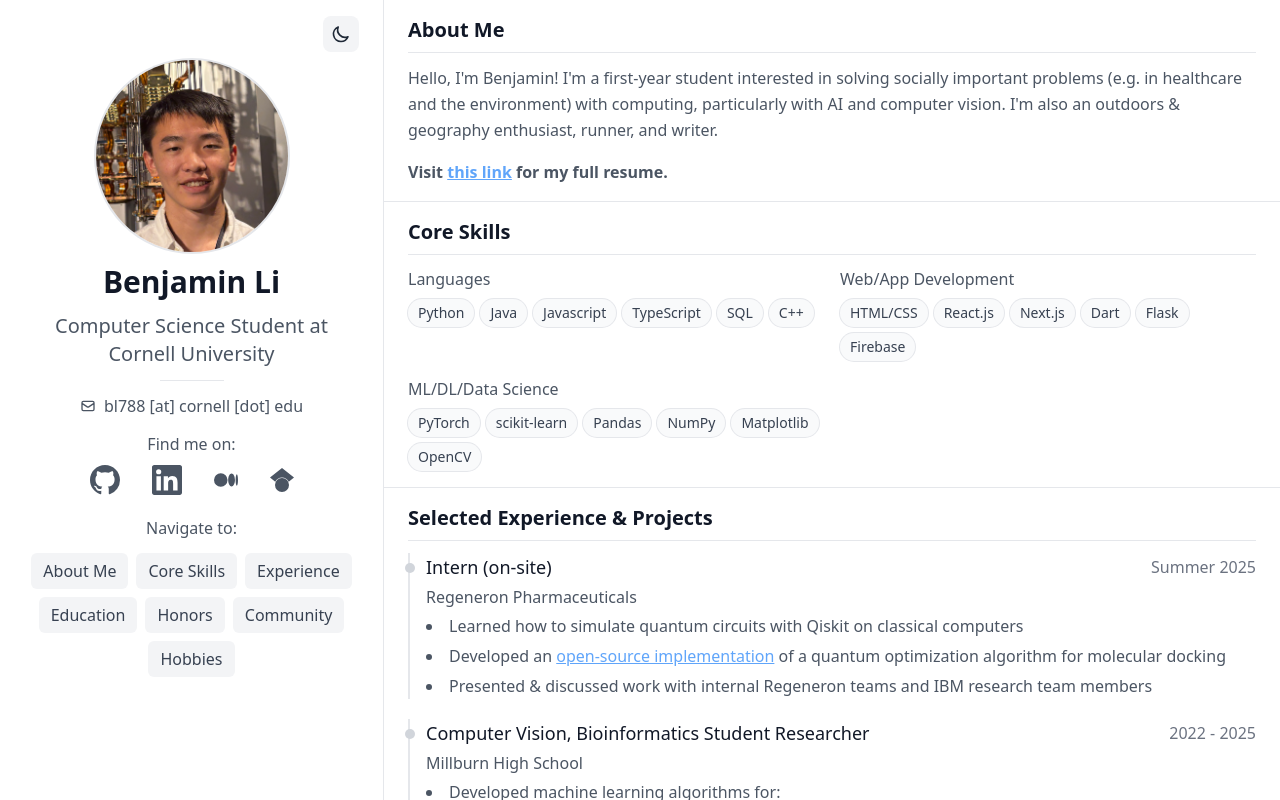
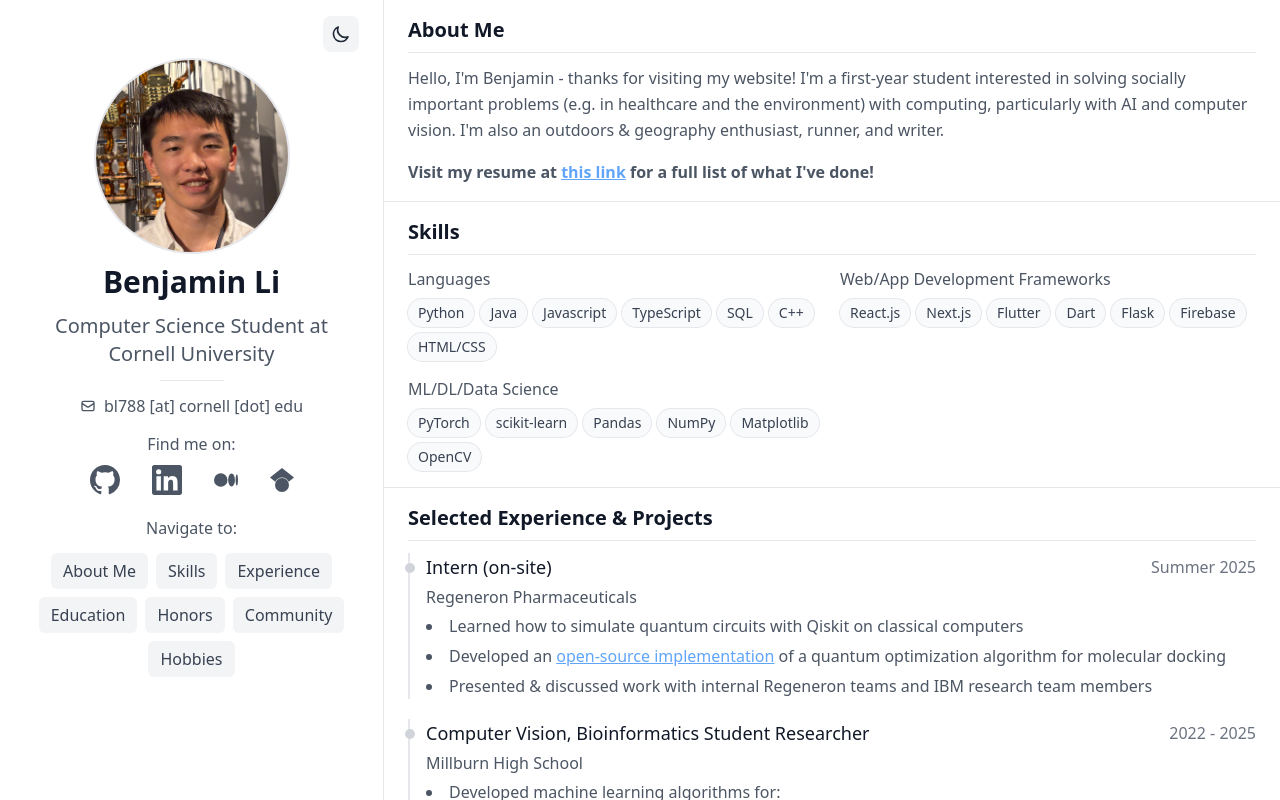
Before and after one commit to 25benjaminli/ben-website, a Next.js app: page / in a window 1280 px wide. Shown: the top 800 px of the page. Built offline with nearby package versions, Linux system fonts and the light colour scheme.

Commit message:
update to language

```diff
--- a/app/components/AboutSection.tsx
+++ b/app/components/AboutSection.tsx
@@ -3,16 +3,15 @@
 		<div className="defaultContainer">
 			<div className="space-y-4">
 				<p>
-					Hello, I'm Benjamin! I'm a first-year student interested in solving socially important problems (e.g. in healthcare and the environment) with computing, particularly with AI and computer vision.
+					Hello, I'm Benjamin - thanks for visiting my website! I'm a first-year student interested in solving socially important problems (e.g. in healthcare and the environment) with computing, particularly with AI and computer vision.
 					I'm also an outdoors & geography enthusiast, runner, and writer.
 				</p>
                 {/* bold the text */}
 
                 <p>
                     <strong>
-                        Visit <a href = "https://docs.google.com/document/d/1rGBNSfRg_27TwEU3BC8TAr93X0xbvLYlha7TMjKU5oE" target = "_blank">this link</a> for my full resume.
+                        Visit my resume at <a href = "https://docs.google.com/document/d/1rGBNSfRg_27TwEU3BC8TAr93X0xbvLYlha7TMjKU5oE" target = "_blank">this link</a> for a full list of what I've done!
                     </strong>
-
                 </p>
 			</div>
 		</div>
--- a/app/components/ProfileSection.tsx
+++ b/app/components/ProfileSection.tsx
@@ -8,7 +8,7 @@
 const ProfileSection = ({ scrollToSection }: ProfileSectionProps) => {
 	const navigationItems = [
 		{ key: 'about', label: 'About Me' },
-		{ key: 'skills', label: 'Core Skills' },
+		{ key: 'skills', label: 'Skills' },
 		{ key: 'experience', label: 'Experience' },
 		{ key: 'education', label: 'Education' },
 		{ key: 'honors', label: 'Honors' },
--- a/app/components/SkillsSection.tsx
+++ b/app/components/SkillsSection.tsx
@@ -2,11 +2,11 @@
 	const skills = [
 		{
 			category: 'Languages',
-			items: ['Python', 'Java', 'Javascript', 'TypeScript', 'SQL', 'C++'],
+			items: ['Python', 'Java', 'Javascript', 'TypeScript', 'SQL', 'C++', 'HTML/CSS'],
 		},
 		{
-			category: 'Web/App Development',
-			items: ['HTML/CSS', 'React.js', 'Next.js', 'Dart', 'Flask', 'Firebase'],
+			category: 'Web/App Development Frameworks',
+			items: ['React.js', 'Next.js', 'Flutter', 'Dart', 'Flask', 'Firebase'],
 		},
 		{
 			category: 'ML/DL/Data Science',
--- a/app/components/ThemeToggle.tsx
+++ b/app/components/ThemeToggle.tsx
@@ -5,30 +5,36 @@
 
 export function ThemeToggle() {
   const [mounted, setMounted] = useState(false);
-  const { theme, setTheme } = useTheme();
+  const { theme, setTheme, resolvedTheme } = useTheme();
 
   useEffect(() => {
     setMounted(true);
   }, []);
 
   if (!mounted) {
-    return null;
+    return (
+      // Return a placeholder with the same dimensions to prevent layout shift
+      <div className="p-2 w-9 h-9 rounded-lg bg-gray-100 dark:bg-gray-800" />
+    );
   }
 
   const handleToggle = () => {
-    // console.log('Current theme:', theme);
-    const newTheme = theme === 'dark' ? 'light' : 'dark';
-    // console.log('Setting theme to:', newTheme);
+    console.log(theme);
+    const newTheme = resolvedTheme === 'dark' ? 'light' : 'dark';
     setTheme(newTheme);
   };
 
+  const isDark = resolvedTheme === 'dark';
+  const nextMode = isDark ? 'light' : 'dark';
+
   return (
+    <div className="relative group">
       <button
         onClick={handleToggle}
         className="p-2 rounded-lg bg-gray-100 dark:bg-gray-800 text-gray-800 dark:text-gray-200 hover:bg-gray-200 dark:hover:bg-gray-700 transition-colors"
-      aria-label="Toggle theme"
+        aria-label={`Toggle to ${nextMode} mode`}
       >
-      {theme === 'dark' ? (
+        {isDark ? (
           <svg className="w-5 h-5" fill="none" stroke="currentColor" viewBox="0 0 24 24">
             <path strokeLinecap="round" strokeLinejoin="round" strokeWidth={2} d="M12 3v1m0 16v1m9-9h-1M4 12H3m15.364 6.364l-.707-.707M6.343 6.343l-.707-.707m12.728 0l-.707.707M6.343 17.657l-.707.707M16 12a4 4 0 11-8 0 4 4 0 018 0z" />
           </svg>
@@ -38,5 +44,11 @@
           </svg>
         )}
       </button>
+
+      <div className="absolute top-full left-1/2 transform -translate-x-1/2 mt-2 px-2 py-1 text-sm text-white bg-gray-900 dark:bg-gray-700 rounded opacity-0 group-hover:opacity-100 transition-opacity duration-200 pointer-events-none whitespace-nowrap z-10">
+        Toggle to {nextMode} mode
+        <div className="absolute bottom-full left-1/2 transform -translate-x-1/2 border-l-4 border-r-4 border-b-4 border-transparent border-b-gray-900 dark:border-b-gray-700"></div>
+      </div>
+    </div>
   );
 }
--- a/app/page.tsx
+++ b/app/page.tsx
@@ -42,7 +42,7 @@
                     <div id="skills" className="border-b border-gray-200 dark:border-gray-800">
                         <div className="pt-4 pb-1 px-6">
                             <h3 className="text-xl font-semibold text-gray-900 dark:text-white">
-                                Core Skills
+                                Skills
                             </h3>
                             <div className="h-px w-full bg-gray-200 dark:bg-gray-700 mt-2" />
                         </div>
```
Lines whose indentation alone changed are shown as unchanged.
